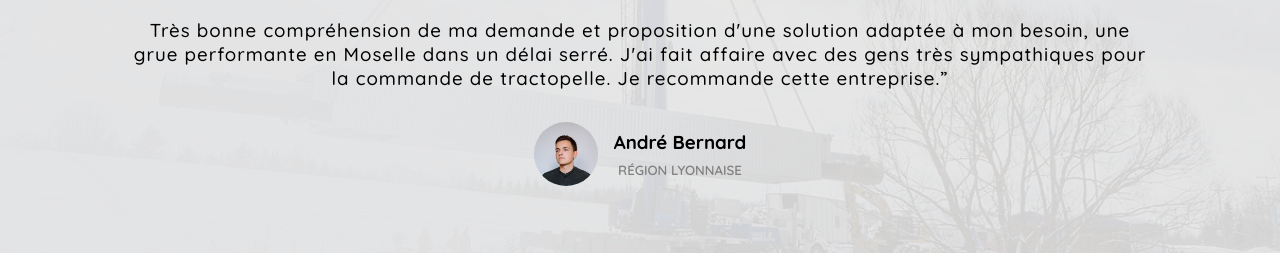
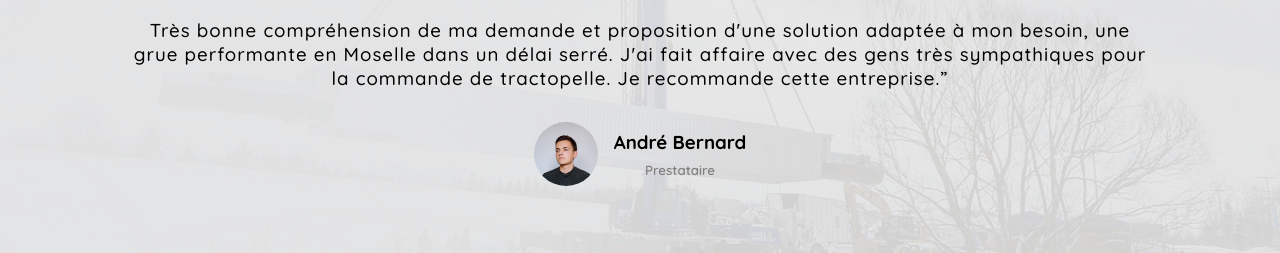
Before and after one commit to eliyamelamed1/matractopelle, a Next.js app: page / in a window 1280 px wide. Shown: the part 2790-3043 px from the top of the page. Built offline with nearby package versions, Linux system fonts and the light colour scheme.

Commit message:
minor change

```diff
--- a/components/Customers.tsx
+++ b/components/Customers.tsx
@@ -7,7 +7,7 @@ const client = (
         <Avatar src={customerAvatar.src} className='avatar' />
         <div className='clientNameAndRole'>
             <h3 className='clientName'>André Bernard</h3>
-            <h5 className='clientRole'>RÉGION LYONNAISE</h5>
+            <h5 className='clientRole'>Prestataire</h5>
         </div>
     </div>
 );
```
